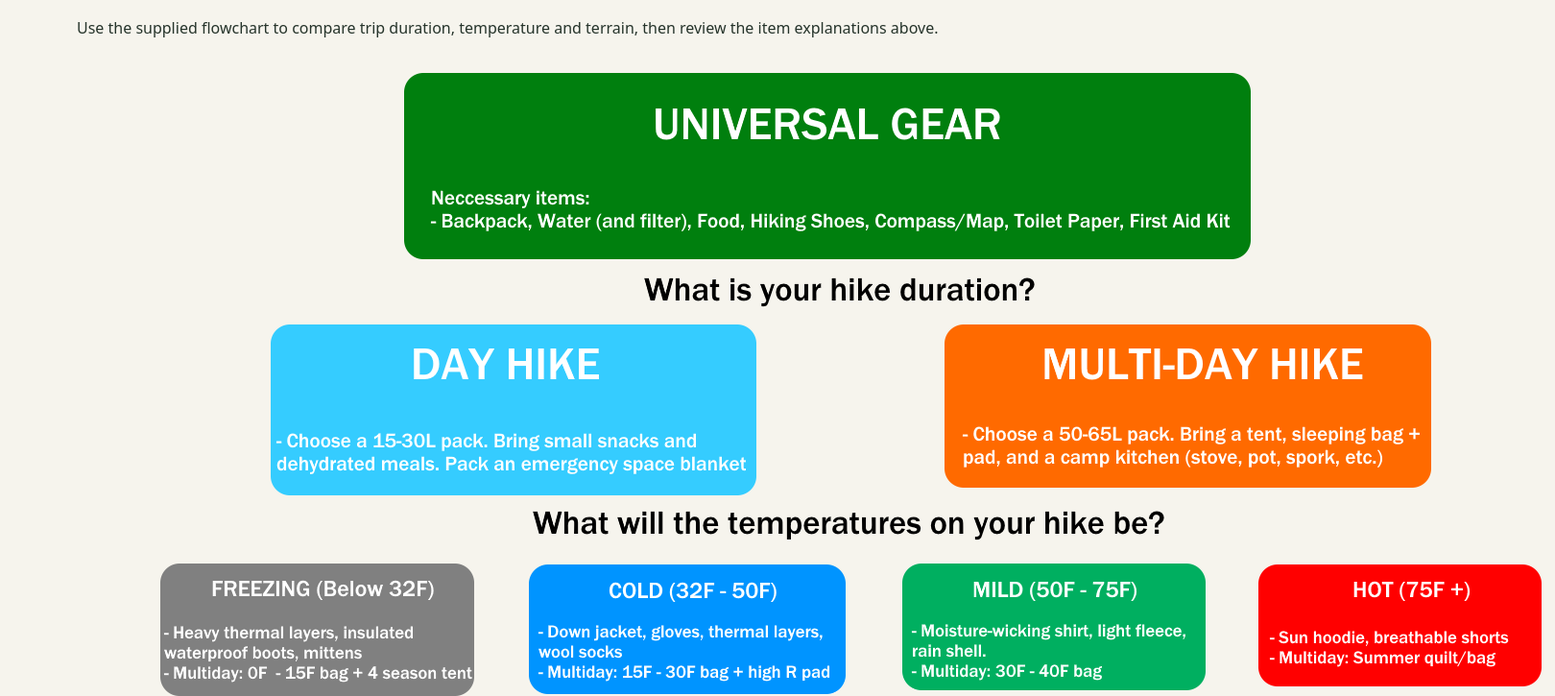
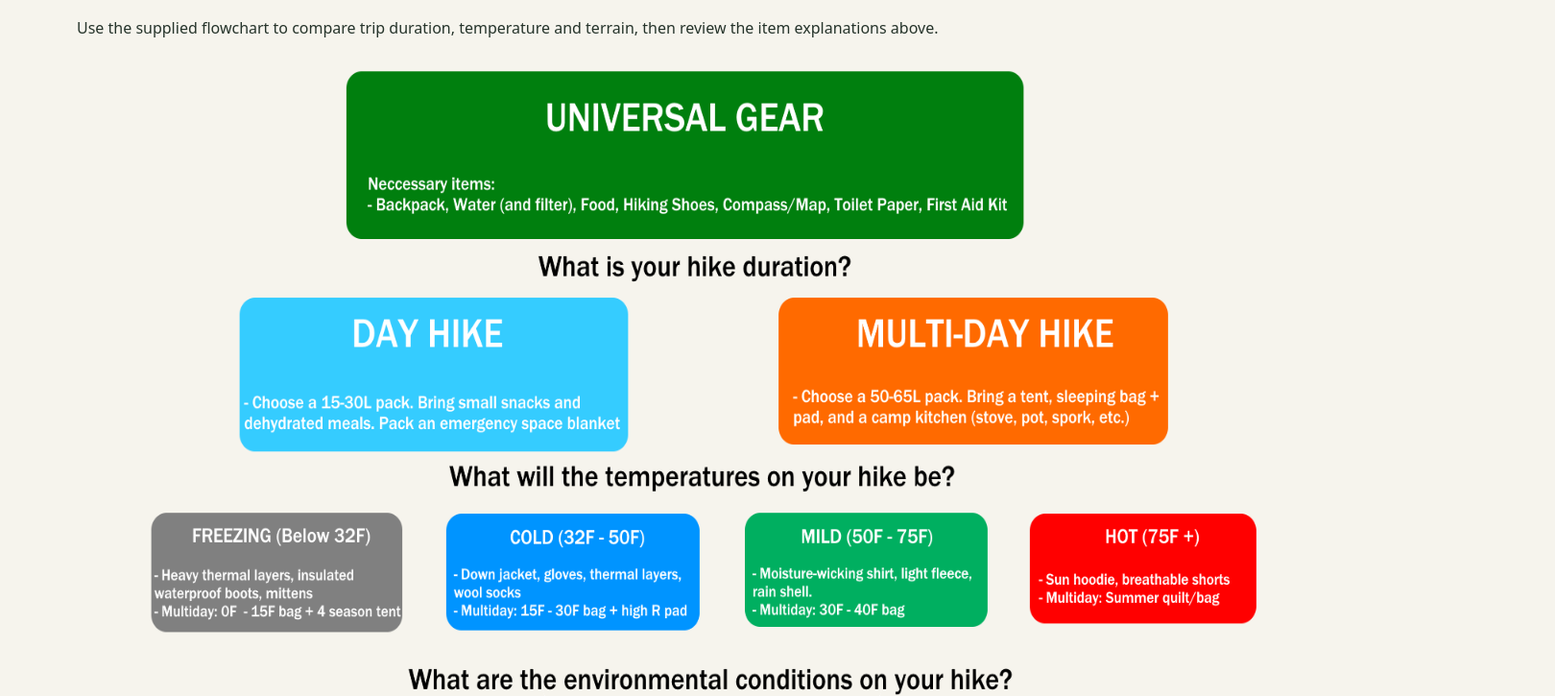
Before and after one commit to EsotericOcelot/backpacking-guide-eng331, a plain HTML site: page index.html in a window 1280 px wide. Shown: the part 6900-7625 px from the top of the page at 96% size, 1620 px wide, since content can reach past the window. Drawn offline with Linux system fonts and the light colour scheme.

Commit message:
edited image size (1500, 1000) -> (1200, 900)

```diff
--- a/index.html
+++ b/index.html
@@ -696,7 +696,7 @@
           then review the item explanations above.</p>
         <figure class="diagram-figure">
           <a class="diagram-image-link" href="assets/gearflowchart.png" aria-label="Open the gear flowchart at full size">
-            <img src="assets/gearflowchart.png" width="1500" height="1000" loading="lazy"
+            <img src="assets/gearflowchart.png" width="1200" height="900" loading="lazy"
               alt="Gear flowchart organized by universal items, hike duration, temperature and environment. A text version follows.">
           </a>
           <figcaption>Gear flowchart. <a href="assets/gearflowchart.png">Open the full-size diagram</a>.</figcaption>
```
